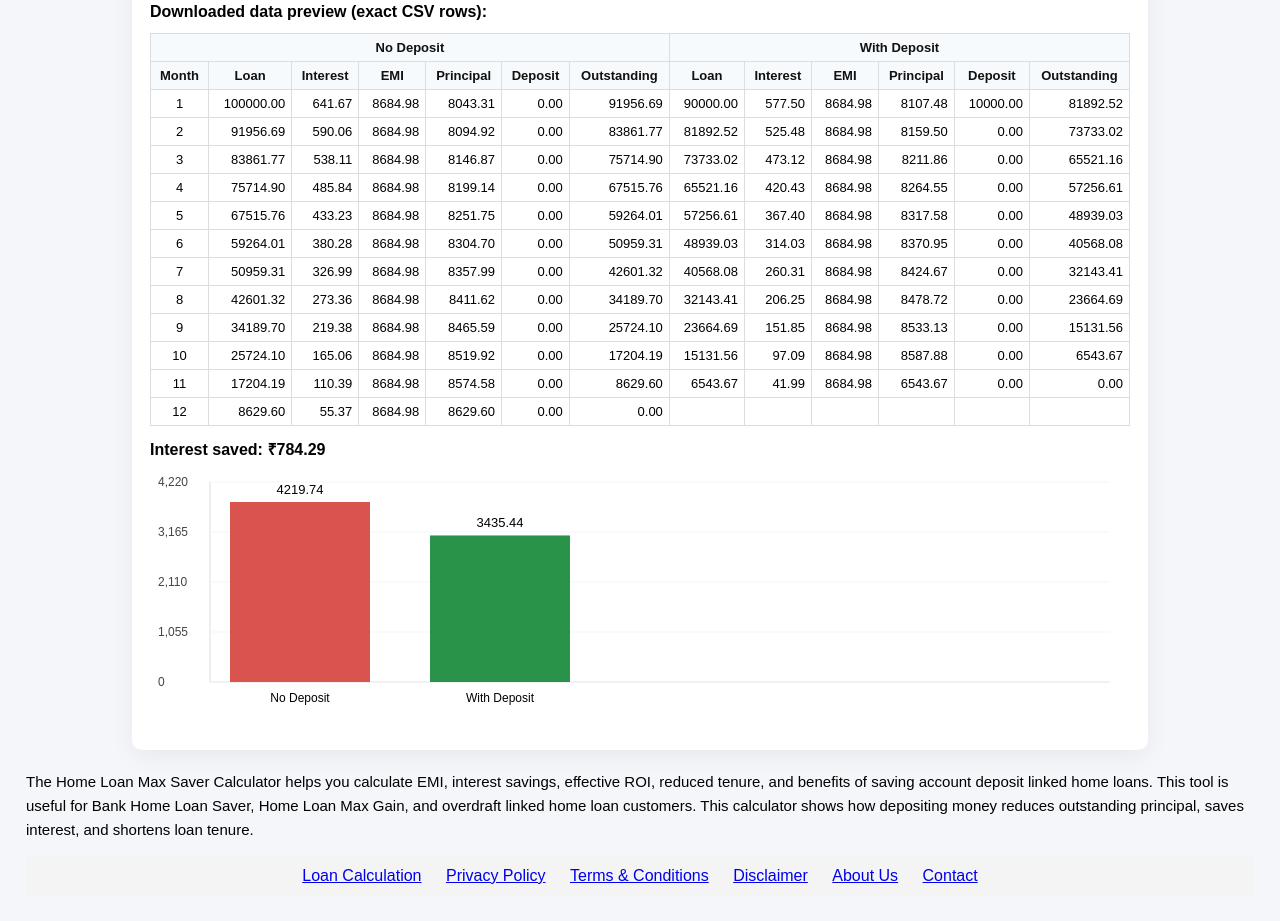
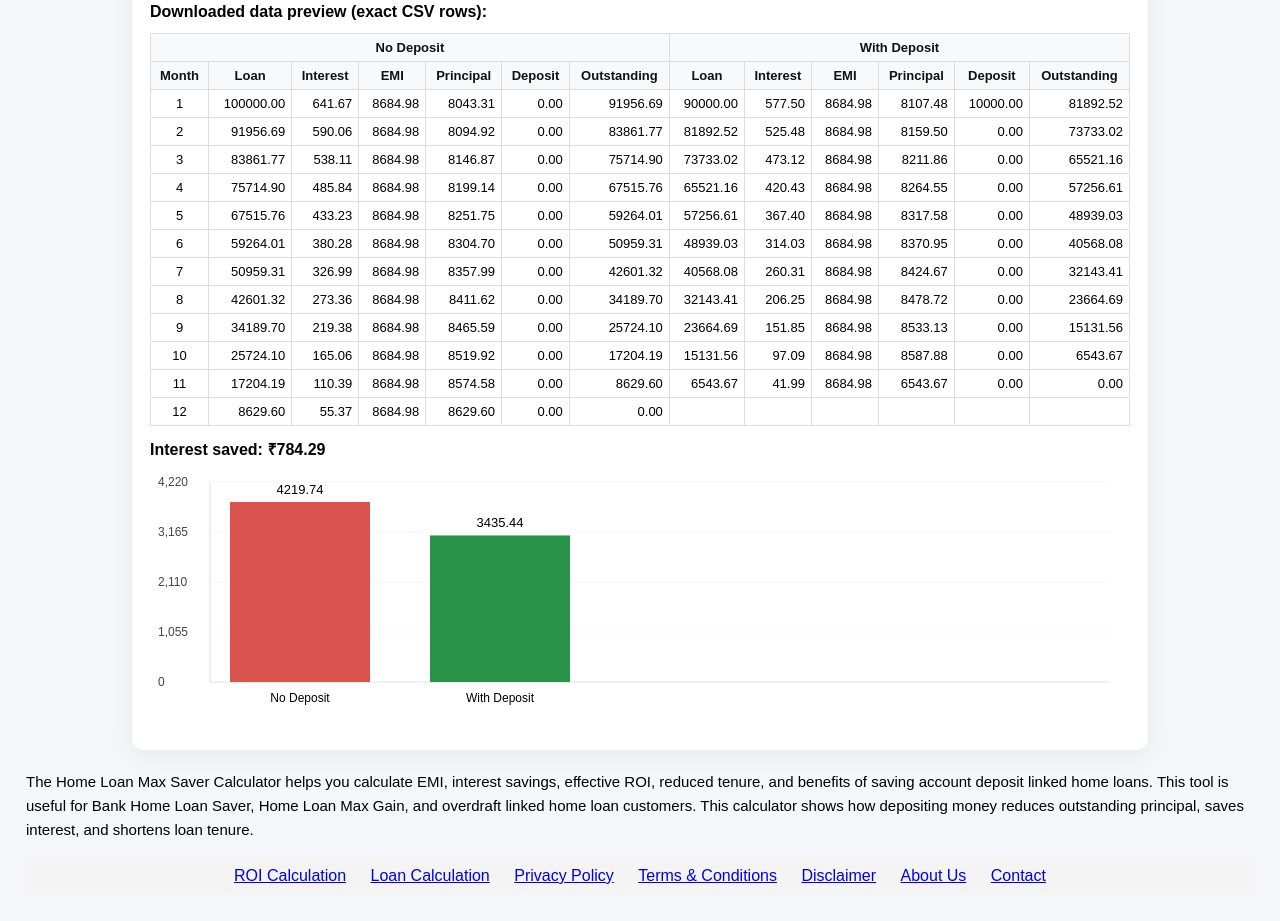
Before and after one commit to nikhilraut9966/homeloan, a plain HTML site: page index.html in a window 1280 px wide. Shown: the part 530-1451 px from the top of the page. Drawn offline with Linux system fonts and the light colour scheme.

Commit message:
Update index.html

```diff
--- a/index.html
+++ b/index.html
@@ -404,6 +404,7 @@
 </p>
 </body>
   <nav style="padding:10px; background:#f4f4f4; text-align:center;">
+  <a href="roi.html" style="margin:0 10px;">ROI Calculation</a>
   <a href="loancalc.html" style="margin:0 10px;">Loan Calculation</a>
   <a href="privacy-policy.html" style="margin:0 10px;">Privacy Policy</a>
   <a href="terms.html" style="margin:0 10px;">Terms & Conditions</a>
```
